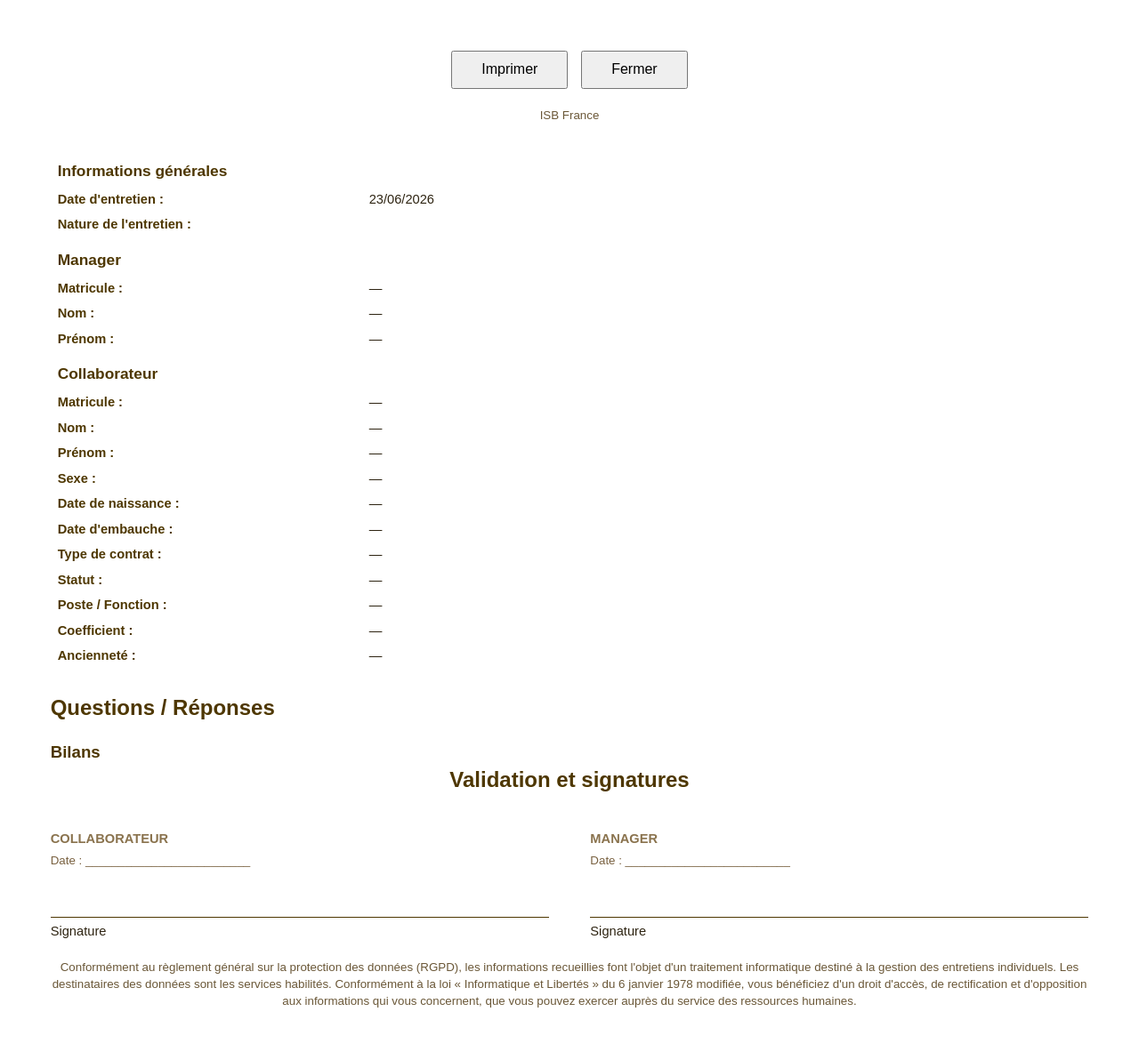
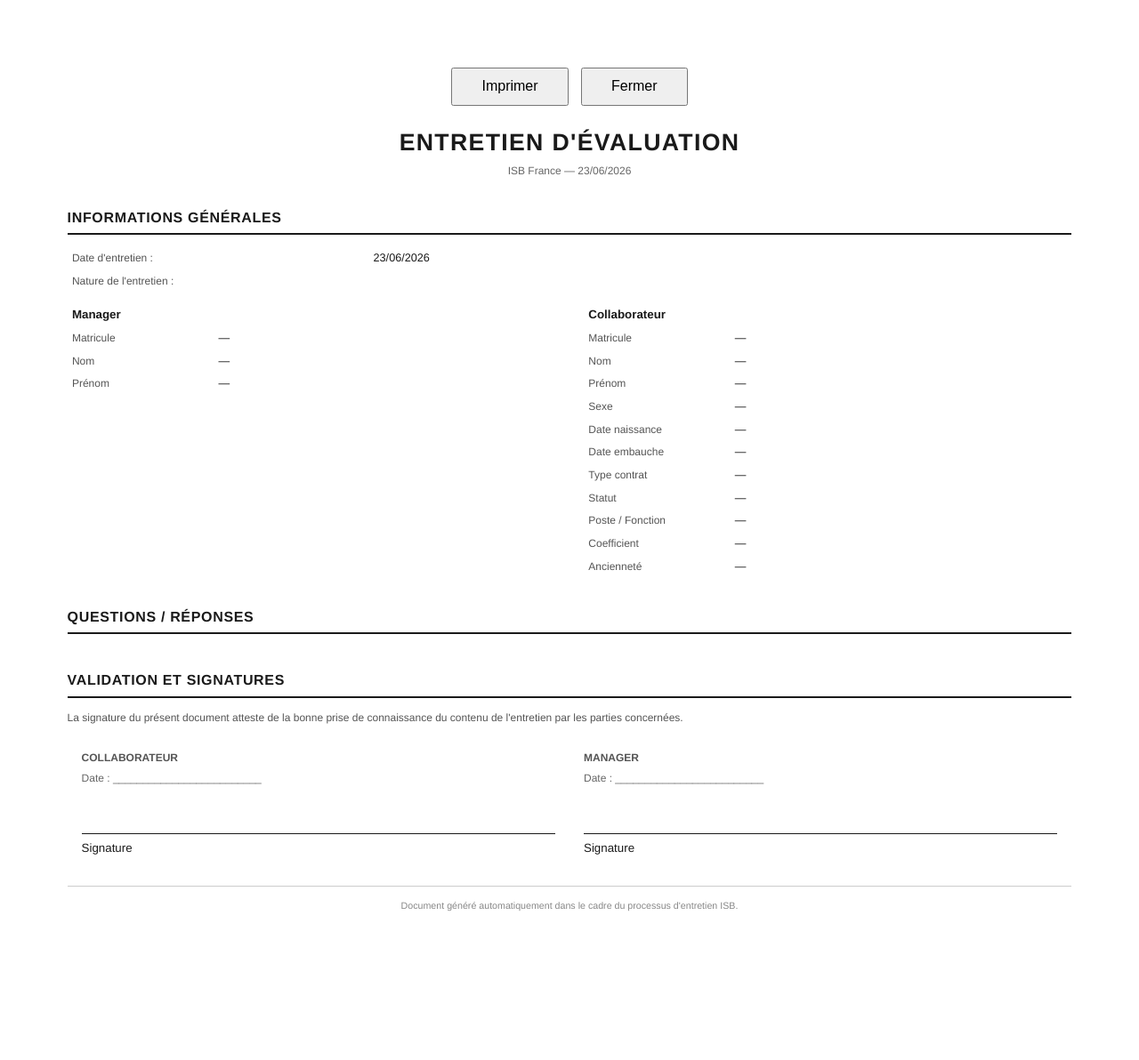
Before and after one commit to ISB-France/ISBoard, a Django app: template app/backend/apps/interviews/templates/interviews/print.html in a window 1280 px wide. Shown: the whole page at 89% size. After the commit the page ends 1025 px from the top, so only its background shows below. Run offline with Django 5.2, Linux system fonts and the light colour scheme; the template is opened without the code that fills it, so the values that code supplies are empty.

Commit message:
fix: impression sans 'Chargement...', template repensé sur le modèle du PDF EntretienExemple

```diff
--- a/app/backend/apps/interviews/templates/interviews/print.html
+++ b/app/backend/apps/interviews/templates/interviews/print.html
@@ -6,83 +6,110 @@
   <style>
     @page { margin: 0; size: A4; }
     * { margin: 0; padding: 0; box-sizing: border-box; }
-    body { margin: 1.5cm; font-family: 'Arial MT', Arial, Helvetica, sans-serif; font-size: 11pt; color: #2E2412; line-height: 1.4; }
-    h1 { font-size: 24pt; color: #4E3700; text-align: center; margin-bottom: 4pt; font-family: Arial, sans-serif; }
-    .subtitle { text-align: center; color: #6A5737; margin-bottom: 20pt; font-size: 10pt; font-family: Arial, sans-serif; }
-    h2 { font-size: 14pt; color: #4E3700; margin-bottom: 8pt; padding-bottom: 4pt; border-bottom: 2px solid #4E3700; font-family: Arial, sans-serif; }
-    .section-title { font-size: 18pt; color: #4E3700; font-weight: bold; margin-bottom: 10pt; font-family: Arial, sans-serif; }
-    .info-grid { width: 100%; margin-bottom: 20pt; border-collapse: collapse; }
-    .info-grid td { padding: 3pt 6pt; vertical-align: top; font-size: 11pt; }
-    .info-grid .section-header { font-weight: bold; font-size: 13pt; color: #4E3700; padding-top: 10pt; padding-bottom: 4pt; font-family: Arial, sans-serif; }
-    .info-grid .label { color: #4E3700; font-weight: bold; width: 30%; font-size: 11pt; }
-    .info-grid .value { color: #2E2412; font-size: 11pt; }
-    .section { margin-bottom: 18pt; page-break-inside: avoid; }
-    .question { margin-bottom: 10pt; }
-    .question-label { color: #4E3700; font-weight: bold; margin-bottom: 3pt; font-size: 11pt; }
-    .question-answer { padding: 6pt; border: 1px solid #ccc; min-height: 20pt; white-space: pre-wrap; font-size: 11pt; color: #2E2412; }
-    .rating { display: flex; gap: 4pt; }
-    .rating-dot { display: inline-block; width: 16pt; height: 16pt; border: 1px solid #4E3700; text-align: center; line-height: 16pt; font-size: 9pt; color: #2E2412; }
-    .rating-dot.filled { background: #4E3700; color: #fff; }
-    .bilan-section { margin-top: 16pt; }
-    .bilan-title { font-size: 14pt; color: #4E3700; font-weight: bold; font-family: Arial, sans-serif; }
-    .validation-title { font-size: 18pt; color: #4E3700; font-weight: bold; text-align: center; margin-bottom: 16pt; font-family: Arial, sans-serif; }
-    .signatures { margin-top: 30pt; }
-    .signature-row { display: flex; justify-content: space-between; gap: 20pt; margin-bottom: 16pt; }
-    .signature-box { width: 48%; }
-    .signature-role { font-size: 11pt; color: #8A734E; font-weight: bold; margin-bottom: 2pt; }
-    .signature-name { font-size: 13pt; font-weight: bold; color: #2E2412; margin-bottom: 4pt; }
-    .signature-date { font-size: 10pt; color: #796140; margin-bottom: 4pt; }
-    .signature-line { border-top: 1px solid #4E3700; margin-top: 40pt; padding-top: 4pt; }
-    .legal-text { font-size: 10pt; color: #6A5737; margin-top: 16pt; text-align: center; }
-    .highlight-yellow { color: #FFD400; font-weight: bold; }
+    body { margin: 2cm; font-family: 'Helvetica', 'Arial', sans-serif; font-size: 10pt; color: #1a1a1a; line-height: 1.5; }
+
+    h1 { font-size: 20pt; text-align: center; color: #1a1a1a; margin-bottom: 2pt; letter-spacing: 1pt; }
+    .subtitle { text-align: center; color: #666; font-size: 9pt; margin-bottom: 24pt; }
+
+    h2 { font-size: 12pt; color: #1a1a1a; margin-bottom: 10pt; padding-bottom: 4pt; border-bottom: 1.5pt solid #1a1a1a; text-transform: uppercase; letter-spacing: 0.5pt; }
+
+    .section { margin-bottom: 20pt; }
+    .section-title { font-size: 12pt; font-weight: bold; margin-bottom: 10pt; padding-bottom: 4pt; border-bottom: 1.5pt solid #1a1a1a; text-transform: uppercase; letter-spacing: 0.5pt; }
+
+    .info-grid { width: 100%; border-collapse: collapse; margin-bottom: 4pt; }
+    .info-grid td { padding: 2.5pt 4pt; vertical-align: top; font-size: 9.5pt; }
+    .info-grid .cat { font-weight: bold; font-size: 10pt; padding-top: 8pt; padding-bottom: 3pt; color: #1a1a1a; }
+    .info-grid .label { color: #555; width: 30%; font-size: 9pt; }
+    .info-grid .value { color: #1a1a1a; font-size: 9.5pt; }
+
+    .two-col { display: flex; gap: 24pt; margin-bottom: 8pt; }
+    .col { flex: 1; }
+
+    .theme { margin-bottom: 14pt; page-break-inside: avoid; }
+    .theme-name { font-size: 11pt; font-weight: bold; color: #1a1a1a; margin-bottom: 6pt; padding: 4pt 0; }
+    .q-item { margin-bottom: 8pt; }
+    .q-label { font-size: 9.5pt; color: #333; margin-bottom: 2pt; }
+    .q-answer { padding: 6pt 8pt; background: #f5f5f5; border-radius: 3pt; min-height: 16pt; white-space: pre-wrap; font-size: 9.5pt; color: #1a1a1a; }
+    .q-comment { padding: 5pt 8pt; background: #fafafa; border-left: 2pt solid #ccc; margin-top: 4pt; font-size: 9pt; color: #555; font-style: italic; }
+    .rating { display: flex; gap: 3pt; margin-top: 3pt; }
+    .rating-dot { display: inline-flex; width: 18pt; height: 18pt; border: 1pt solid #999; align-items: center; justify-content: center; font-size: 8pt; color: #666; border-radius: 2pt; }
+    .rating-dot.filled { background: #1a1a1a; color: #fff; border-color: #1a1a1a; }
+
+    .bilan-section { margin-top: 6pt; }
+    .bilan-box { margin-bottom: 10pt; }
+    .bilan-label { font-size: 9.5pt; font-weight: bold; color: #333; margin-bottom: 3pt; }
+    .bilan-content { padding: 6pt 8pt; background: #f5f5f5; border-radius: 3pt; white-space: pre-wrap; font-size: 9.5pt; }
+
+    .signature-section { margin-top: 30pt; }
+    .signature-grid { width: 100%; border-collapse: collapse; margin-top: 20pt; }
+    .signature-grid td { width: 50%; vertical-align: top; padding: 0 12pt; }
+    .signature-role { font-size: 9pt; color: #555; font-weight: bold; margin-bottom: 2pt; }
+    .signature-name { font-size: 11pt; font-weight: bold; margin-bottom: 4pt; }
+    .signature-date { font-size: 9pt; color: #666; margin-bottom: 4pt; }
+    .signature-line { border-top: 1pt solid #1a1a1a; margin-top: 40pt; padding-top: 4pt; }
+
+    .legal-text { font-size: 8pt; color: #888; margin-top: 24pt; text-align: center; border-top: 0.5pt solid #ccc; padding-top: 10pt; }
+
     @media print { .no-print { display: none; } }
     .no-print { text-align: center; margin-bottom: 16pt; }
     .no-print button { padding: 8pt 24pt; font-size: 12pt; cursor: pointer; margin: 0 4pt; }
   </style>
 </head>
 <body>
-  <div class="no-print">
-    <button onclick="window.print()">Imprimer</button>
-    <button onclick="window.close()">Fermer</button>
-  </div>
 
-  <h1>{{ interview.get_type_display }}</h1>
-  <p class="subtitle">ISB France</p>
+<div class="no-print">
+  <button onclick="window.print()">Imprimer</button>
+  <button onclick="window.close()">Fermer</button>
+</div>
 
+<h1>ENTRETIEN D'ÉVALUATION</h1>
+<p class="subtitle">ISB France — {% now "d/m/Y" %}</p>
+
+<div class="section">
+  <h2>Informations générales</h2>
   <table class="info-grid">
-    <tr><td class="section-header" colspan="2">Informations générales</td></tr>
     <tr><td class="label">Date d'entretien :</td><td class="value">{% now "d/m/Y" %}</td></tr>
     <tr><td class="label">Nature de l'entretien :</td><td class="value">{{ interview.get_type_display }}</td></tr>
-
-    <tr><td class="section-header" colspan="2">Manager</td></tr>
-    <tr><td class="label">Matricule :</td><td class="value">{{ interview.manager.matricule|default:"—" }}</td></tr>
-    <tr><td class="label">Nom :</td><td class="value">{{ interview.manager.last_name|default:"—" }}</td></tr>
-    <tr><td class="label">Prénom :</td><td class="value">{{ interview.manager.first_name|default:"—" }}</td></tr>
-
-    <tr><td class="section-header" colspan="2">Collaborateur</td></tr>
-    <tr><td class="label">Matricule :</td><td class="value">{{ interview.employee.matricule|default:"—" }}</td></tr>
-    <tr><td class="label">Nom :</td><td class="value">{{ interview.employee.last_name|default:"—" }}</td></tr>
-    <tr><td class="label">Prénom :</td><td class="value">{{ interview.employee.first_name|default:"—" }}</td></tr>
-    <tr><td class="label">Sexe :</td><td class="value">{{ interview.employee.get_sexe_display|default:"—" }}</td></tr>
-    <tr><td class="label">Date de naissance :</td><td class="value">{{ interview.employee.date_naissance|date:"d/m/Y"|default:"—" }}</td></tr>
-    <tr><td class="label">Date d'embauche :</td><td class="value">{{ interview.employee.hire_date|date:"d/m/Y"|default:"—" }}</td></tr>
-    <tr><td class="label">Type de contrat :</td><td class="value">{{ interview.employee.get_type_contrat_display|default:"—" }}</td></tr>
-    <tr><td class="label">Statut :</td><td class="value">{{ interview.employee.get_statut_display|default:"—" }}</td></tr>
-    <tr><td class="label">Poste / Fonction :</td><td class="value">{{ interview.employee.position.name|default:"—" }}</td></tr>
-    <tr><td class="label">Coefficient :</td><td class="value">{{ interview.employee.coefficient|default:"—" }}</td></tr>
-    <tr><td class="label">Ancienneté :</td><td class="value">{% if interview.employee.hire_date %}{{ interview.employee.hire_date|timesince }}{% else %}—{% endif %}</td></tr>
   </table>
 
-  <div class="section-title">Questions / Réponses</div>
+  <div class="two-col">
+    <div class="col">
+      <table class="info-grid">
+        <tr><td class="cat">Manager</td></tr>
+        <tr><td class="label">Matricule</td><td class="value">{{ interview.manager.matricule|default:"—" }}</td></tr>
+        <tr><td class="label">Nom</td><td class="value">{{ interview.manager.last_name|default:"—" }}</td></tr>
+        <tr><td class="label">Prénom</td><td class="value">{{ interview.manager.first_name|default:"—" }}</td></tr>
+      </table>
+    </div>
+    <div class="col">
+      <table class="info-grid">
+        <tr><td class="cat">Collaborateur</td></tr>
+        <tr><td class="label">Matricule</td><td class="value">{{ interview.employee.matricule|default:"—" }}</td></tr>
+        <tr><td class="label">Nom</td><td class="value">{{ interview.employee.last_name|default:"—" }}</td></tr>
+        <tr><td class="label">Prénom</td><td class="value">{{ interview.employee.first_name|default:"—" }}</td></tr>
+        <tr><td class="label">Sexe</td><td class="value">{{ interview.employee.get_sexe_display|default:"—" }}</td></tr>
+        <tr><td class="label">Date naissance</td><td class="value">{{ interview.employee.date_naissance|date:"d/m/Y"|default:"—" }}</td></tr>
+        <tr><td class="label">Date embauche</td><td class="value">{{ interview.employee.hire_date|date:"d/m/Y"|default:"—" }}</td></tr>
+        <tr><td class="label">Type contrat</td><td class="value">{{ interview.employee.get_type_contrat_display|default:"—" }}</td></tr>
+        <tr><td class="label">Statut</td><td class="value">{{ interview.employee.get_statut_display|default:"—" }}</td></tr>
+        <tr><td class="label">Poste / Fonction</td><td class="value">{{ interview.employee.position.name|default:"—" }}</td></tr>
+        <tr><td class="label">Coefficient</td><td class="value">{{ interview.employee.coefficient|default:"—" }}</td></tr>
+        <tr><td class="label">Ancienneté</td><td class="value">{% if interview.employee.hire_date %}{{ interview.employee.hire_date|timesince }}{% else %}—{% endif %}</td></tr>
+      </table>
+    </div>
+  </div>
+</div>
 
+<div class="section">
+  <h2>Questions / Réponses</h2>
   {% for section in sections %}
-  <div class="section">
-    <h2>{{ section.title }}</h2>
+  <div class="theme">
+    <div class="theme-name">{{ section.title }}</div>
     {% for question in section.questions %}
-    <div class="question">
-      <div class="question-label">{{ question.label }}</div>
+    <div class="q-item">
+      <div class="q-label">{{ question.label }}</div>
       {% if question.type == "textarea" %}
-      <div class="question-answer">{{ question.answer|default:"—" }}</div>
+      <div class="q-answer">{{ question.answer|default:"—" }}</div>
       {% elif question.type == "rating" %}
       <div class="rating">
         {% for i in "12345"|make_list %}
@@ -90,36 +117,57 @@
         {% endfor %}
       </div>
       {% endif %}
+      {% if question.commentaire %}
+      <div class="q-comment">{{ question.commentaire }}</div>
+      {% endif %}
     </div>
     {% endfor %}
   </div>
   {% endfor %}
+</div>
 
-  <div class="bilan-section">
-    <div class="bilan-title">Bilans</div>
+{% if interview.content.bilan_collaborateur or interview.content.bilan_manager %}
+<div class="section">
+  <h2>Bilans</h2>
+  {% if interview.content.bilan_collaborateur %}
+  <div class="bilan-box">
+    <div class="bilan-label">Bilan collaborateur</div>
+    <div class="bilan-content">{{ interview.content.bilan_collaborateur }}</div>
   </div>
+  {% endif %}
+  {% if interview.content.bilan_manager %}
+  <div class="bilan-box">
+    <div class="bilan-label">Bilan manager</div>
+    <div class="bilan-content">{{ interview.content.bilan_manager }}</div>
+  </div>
+  {% endif %}
+</div>
+{% endif %}
 
-  <div class="validation-title">Validation et signatures</div>
-
-  <div class="signatures">
-    <div class="signature-row">
-      <div class="signature-box">
+<div class="section signature-section">
+  <h2>Validation et signatures</h2>
+  <p style="font-size:9pt; color:#555; margin-bottom:16pt;">
+    La signature du présent document atteste de la bonne prise de connaissance du contenu de l'entretien par les parties concernées.
+  </p>
+  <table class="signature-grid">
+    <tr>
+      <td>
         <div class="signature-role">COLLABORATEUR</div>
         <div class="signature-name">{{ interview.employee.first_name }} {{ interview.employee.last_name }}</div>
         <div class="signature-date">Date : _________________________</div>
         <div class="signature-line">Signature</div>
-      </div>
-      <div class="signature-box">
+      </td>
+      <td>
         <div class="signature-role">MANAGER</div>
         <div class="signature-name">{{ interview.manager.first_name }} {{ interview.manager.last_name }}</div>
         <div class="signature-date">Date : _________________________</div>
         <div class="signature-line">Signature</div>
-      </div>
-    </div>
-  </div>
+      </td>
+    </tr>
+  </table>
+</div>
 
-  <div class="legal-text">
-    Conformément au règlement général sur la protection des données (RGPD), les informations recueillies font l'objet d'un traitement informatique destiné à la gestion des entretiens individuels. Les destinataires des données sont les services habilités. Conformément à la loi « Informatique et Libertés » du 6 janvier 1978 modifiée, vous bénéficiez d'un droit d'accès, de rectification et d'opposition aux informations qui vous concernent, que vous pouvez exercer auprès du service des ressources humaines.
-  </div>
+<p class="legal-text">Document généré automatiquement dans le cadre du processus d'entretien ISB.</p>
+
 </body>
 </html>
--- a/app/frontend/src/pages/Interviews.tsx
+++ b/app/frontend/src/pages/Interviews.tsx
@@ -25,7 +25,6 @@ const downloadPdf = async (id: number) => {
 const openPrint = async (id: number) => {
   const w = window.open("", "_blank");
   if (!w) return;
-  w.document.write("<html><body><p>Chargement...</p></body></html>");
   const res = await api.get(`/interviews/${id}/print/`);
   w.document.write(res.data);
   w.document.close();
```
Also changed, not shown: Entretien.md (deleted, +0 -87 lines), SYNTHESE_BESOIN_EAP_ISB_2025.md (deleted, +0 -151 lines), champsNouvelUtilisateur.md (deleted, +0 -55 lines), 1 other file.
